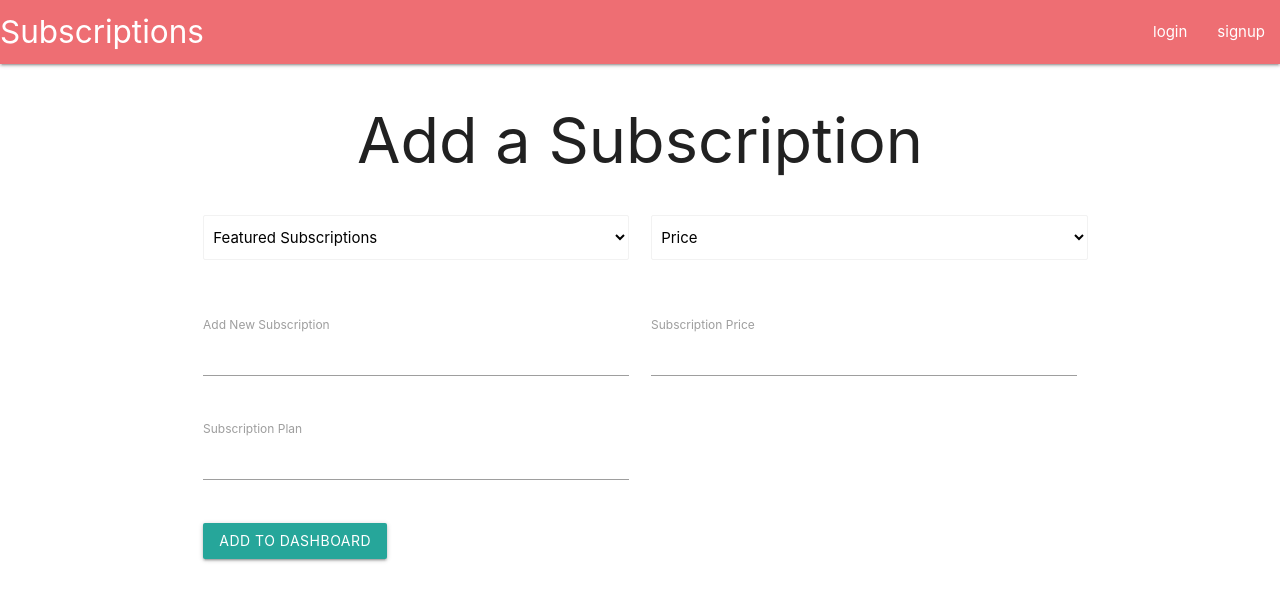
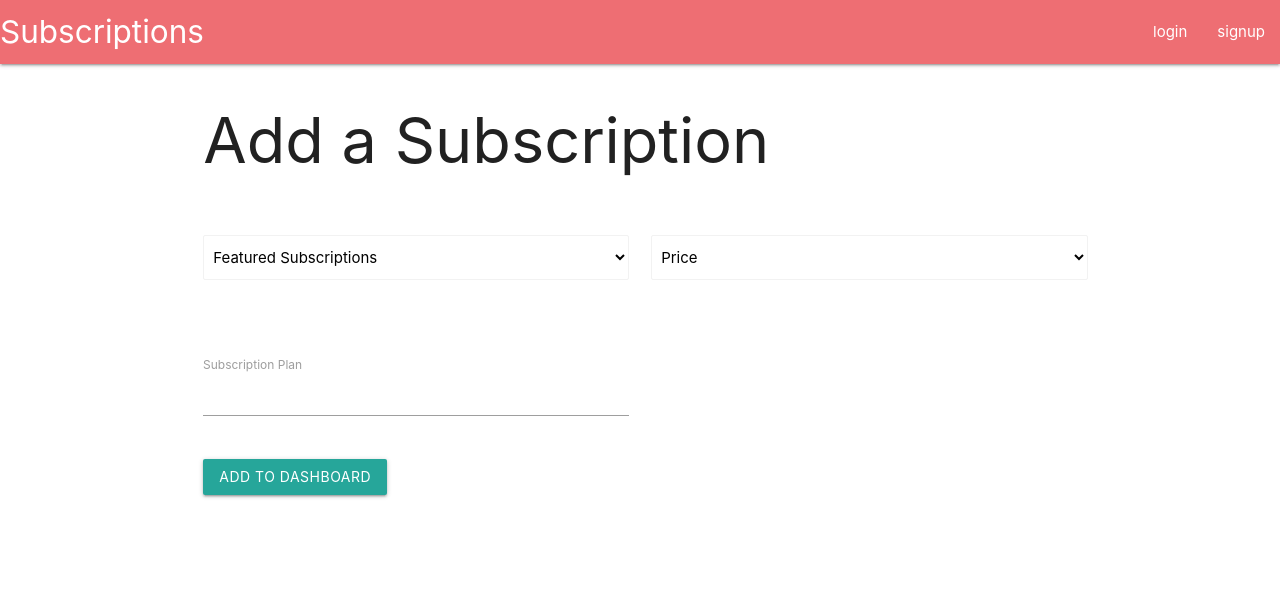
Before and after one commit to Aikeh2021/subscription-manager, a React (Create React App) app in the folder client/: page /subscriptions in a window 1280 px wide. Shown: the top 600 px of the page. Built offline with nearby package versions, Linux system fonts and the light colour scheme.

Commit message:
Imported axios and addded an axios route.Added a promise in the object and console logged the erorr.Added conditional rendering for the forms and updated the paths.

```diff
--- a/client/src/components/Navbar/Navbar.jsx
+++ b/client/src/components/Navbar/Navbar.jsx
@@ -15,6 +15,7 @@ const navbar = () => {
   <div class="nav-wrapper">
     <a href="/" class="brand-logo">Subscriptions</a>
     <ul class="right hide-on-med-and-down">
+      {/* loads each page individually */}
       <li><a href="/login">login</a></li>
       <li><a href="/signup">signup</a></li>
 
--- /dev/null
+++ b/client/src/components/SubscriptionForm/SubscriptionForm.jsx
@@ -0,0 +1,101 @@
+import React, { useState} from 'react';
+
+const SubscriptionForm = ({handleFormSubmit}) => {
+
+    const [featured, setFeatured]= useState("");
+        const [featuredPrice, setFeaturedPrice]= useState("");
+        const [subscription,setSubscription] =useState("");
+        const [price,setPrice] =useState("");
+        const [plan,setPlan] =useState("");
+    return (
+        <>
+        <form className="col s12" onSubmit= {(e)=>  {handleFormSubmit (e, {featured,featuredPrice,subscription,price, plan,
+        });
+        } } >
+        <div className="row">
+
+       <div className="input-field col s6">
+       {/* <input id="featured"/> */}
+       <label htmlFor= "featured Subscriptions"></label>
+ <select className="browser-default" id="featured" type="" name="featured" value={featured} onChange={(e) =>{
+                 setFeatured(e.target.value);
+         }}>
+   <option value="" disabled selected>Featured Subscriptions</option>
+   <option value="ADD NEW SUBSCRIPTIONS">ADD NEW SUBSCRIPTIONS</option>
+   <option value="Hulu">Hulu</option>
+   <option value="Spotify">Spotify</option>
+   <option value="Netflix">Netflix</option>
+   <option value="Amazon">Amazon</option>
+   <option value="Apple Music">Apple Music</option>
+
+ </select>
+   <label></label>
+
+       </div>
+
+       <div className="row">
+
+       <div className="input-field col s6">
+       {/* <input id="featured"/> */}
+       <label htmlFor= "featured subscription price"></label>
+ <select className="browser-default" id="featured price" type="" name="featured price" value={featuredPrice} onChange={(e) =>{
+                 setFeaturedPrice(e.target.value);
+         }}>
+   <option value="" disabled selected>Price</option>
+   <option value="ADD A CUSTOM PRICE">ADD A CUSTOM PRICE</option>
+   <option value="$5.99">$5.99</option>
+   <option value="$8.99">$8.99</option>
+   <option value="$12.99">$12.99</option>
+   <option value="$17.99">$17.99</option>
+   <option value="2$5.99">$25.99</option>
+
+ </select>
+   <label></label>
+ </div>
+       </div>
+       </div>
+     {/* </div> */}
+     <div className="row">
+       {/* conditional rendering for the forms */}
+       { featured === "ADD NEW SUBSCRIPTIONS" && (
+          <div className="input-field col s6">
+
+          {/* Value comes in from state, a change in the value sets the title on state and triggers a re-render */}
+    <input placeholder="" id="subscription" type="text" name="subscription" value={subscription} onChange={(e) =>{
+            setSubscription(e.target.value);
+    }}/>
+    <label htmlFor="subscription">Add New Subscription</label>
+  </div>
+       )}
+       {/* conditional rendering for the forms */}
+{ featuredPrice === "ADD A CUSTOM PRICE" && (
+<div className="input-field col s6">
+       <input placeholder="" id="price" type="text" name="price" value={price} onChange={(e) =>{
+                 setPrice(e.target.value);
+         }}/>
+         <label htmlFor="subscription price">Subscription Price</label>
+       </div>
+
+)}
+
+     </div>
+     <div className="row">
+       <div className="input-field col s6">
+       <input placeholder="" id="plan" type="text" name="plan" value={plan} onChange={(e) =>{
+                 setPlan(e.target.value);
+         }}/>
+         <label htmlFor="subscription Plan">Subscription Plan</label>
+       </div>
+     </div>
+     <div className="row">
+        <div className="col s12">
+        <button className="btn waves-effect waves-light">Add to dashboard
+   </button>
+        </div>
+       </div>
+    </form>
+    </>
+    )
+};
+
+export default SubscriptionForm;
--- a/client/src/containers/Subscriptions/Subscriptions.jsx
+++ b/client/src/containers/Subscriptions/Subscriptions.jsx
@@ -1,97 +1,43 @@
 // import { useState } from "react";
-import React, {useState}from 'react';
+
+import React from 'react';
+import SubscriptionForm from "../../components/SubscriptionForm/SubscriptionForm";
+import axios from "axios";
 // import e from "express";
 // import { set } from "mongoose";
 
 const Subscriptions = () => {
 
-        const [featured, setFeatured]= useState("");
-        const [featuredPrice, setFeaturedPrice]= useState("");
-        const [subscription,setSubscription] =useState("");
-        const [price,setPrice] =useState("");
-        const [plan,setPlan] =useState("");
+        // Added custom methods bt preventing default
+
+        const handleFormSubmit=(e, subscriptionsData) =>{
+        e.preventDefault();
+// axios post
+        axios.post("api/subscriptions", subscriptionsData)
+        // Added axios promise
+        .then((response)=> {
+                console.log(response.data);
+        })
+        .catch((err) => {
+                console.log(err);
+        });
+ };
+        // Make API call to the backend
 
     return (
 <div className="container">
  <div className="row">
-<div> <h1 className="center-align">Add a Subscription</h1>
-    <form className="col s12" >
-    <div className="row">
+         <div className="col">
+<h1 className="center-align"> Add a Subscription </h1>
+{/* Added a handle form submit */}
+    {/* removed the form */}
 
-        <div className="input-field col s6">
-        {/* <input id="featured"/> */}
-        <label htmlFor= "featured Subscriptions"></label>
-  <select className="browser-default" id="featured" type="" name="featured" value={featured} onChange={(e) =>{
-                  setFeatured(e.target.value);
-          }}>
-    <option value="" disabled selected>Featured Subscriptions</option>
-    <option value="1">Hulu</option>
-    <option value="3">Spotify</option>
-    <option value="2">Netflix</option>
-    <option value="3">Amazon</option>
-    <option value="3">Apple Music</option>
-
-  </select>
-    <label></label>
-
-        </div>
-
-        <div className="row">
-
-        <div className="input-field col s6">
-        {/* <input id="featured"/> */}
-        <label htmlFor= "featured subscription price"></label>
-  <select className="browser-default" id="featured price" type="" name="featured price" value={featuredPrice} onChange={(e) =>{
-                  setFeaturedPrice(e.target.value);
-          }}>
-    <option value="" disabled selected>Price</option>
-    <option value="1">$5.99</option>
-    <option value="3">$8.99</option>
-    <option value="2">$12.99</option>
-    <option value="3">$17.99</option>
-    <option value="3">$25.99</option>
-
-  </select>
-    <label></label>
-  </div>
-        </div>
-        </div>
-      {/* </div> */}
-      <div className="row">
-        <div className="input-field col s6">
-
-                {/* Value comes in from state, a change in the value sets the title on state and triggers a re-render */}
-          <input placeholder="" id="subscription" type="text" name="subscription" value={subscription} onChange={(e) =>{
-                  setSubscription(e.target.value);
-          }}/>
-          <label htmlFor="subscription">Add New Subscription</label>
-        </div>
-        <div className="input-field col s6">
-        <input placeholder="" id="price" type="text" name="price" value={price} onChange={(e) =>{
-                  setPrice(e.target.value);
-          }}/>
-          <label htmlFor="subscription price">Subscription Price</label>
-        </div>
-      </div>
-      <div className="row">
-        <div className="input-field col s6">
-        <input placeholder="" id="plan" type="text" name="plan" value={plan} onChange={(e) =>{
-                  setPlan(e.target.value);
-          }}/>
-          <label htmlFor="subscription Plan">Subscription Plan</label>
-        </div>
-      </div>
-      <div className="row">
-        <div className="col s12">
-        <button className="btn waves-effect waves-light">Add to dashboard
-   </button>
-        </div>
-       </div>
-    </form>
-    </div>
     </div>
        </div>
-
+    <div className="row">
+            <SubscriptionForm handleFormSubmit={handleFormSubmit}/>
+       </div>
+      </div>
   );
 };
 
--- a/package.json
+++ b/package.json
@@ -27,6 +27,7 @@
     "if-env": "^1.0.4",
     "materialize-css": "^1.0.0",
     "mongoose": "^5.11.14",
+    "nodemon": "^2.0.7",
     "path": "^0.12.7",
     "react": "^17.0.1",
     "react-dom": "^17.0.1",
```
Also changed, not shown: 1 other file (tests, documents, lock files or other folders).
